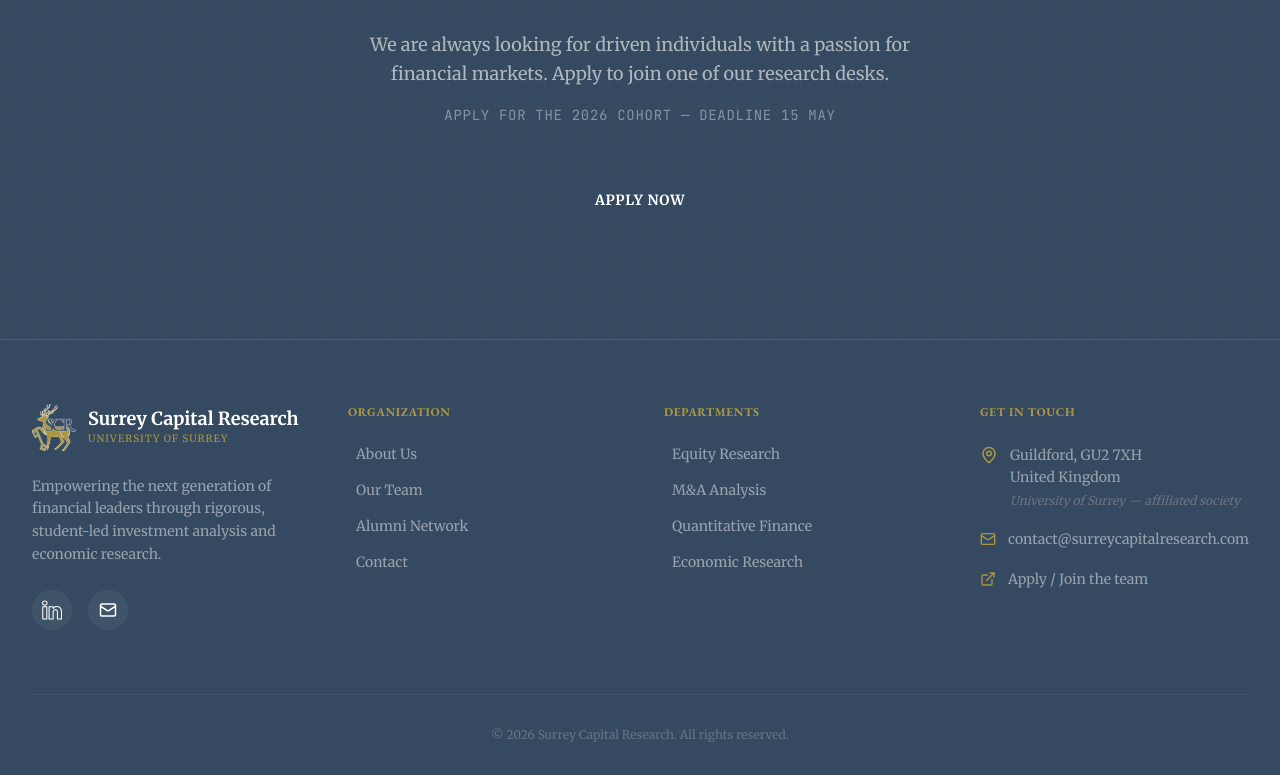
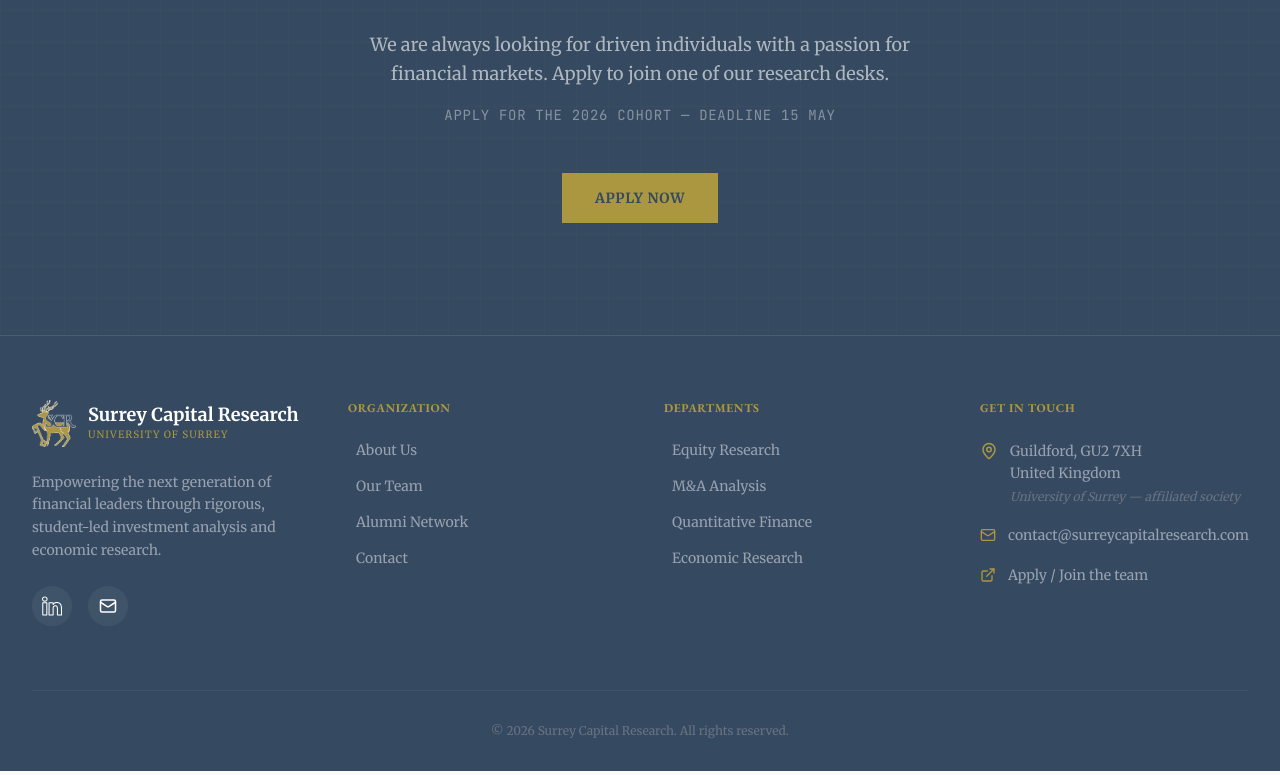
Before and after one commit to roh-05/scr-website, a Next.js app: page / in a window 1280 px wide. Shown: the part 3402-4177 px from the top of the page. Built offline with nearby package versions, Linux system fonts and the light colour scheme; no server answers; the database is empty.

Commit message:
homepage

```diff
--- a/src/components/HomeClient.tsx
+++ b/src/components/HomeClient.tsx
@@ -444,7 +444,7 @@
           </p>
           <Link
             href="/contact"
-            className="bg-surrey-blue text-white px-10 py-4 font-bold text-sm uppercase tracking-wider border border-surrey-blue hover:bg-transparent hover:text-surrey-blue transition-colors inline-block"
+            className="bg-surrey-gold text-surrey-blue px-8 py-3.5 text-sm font-bold uppercase tracking-wider border border-surrey-gold hover:bg-transparent hover:text-surrey-gold transition-colors duration-200 inline-block"
           >
             Apply Now
           </Link>
```
